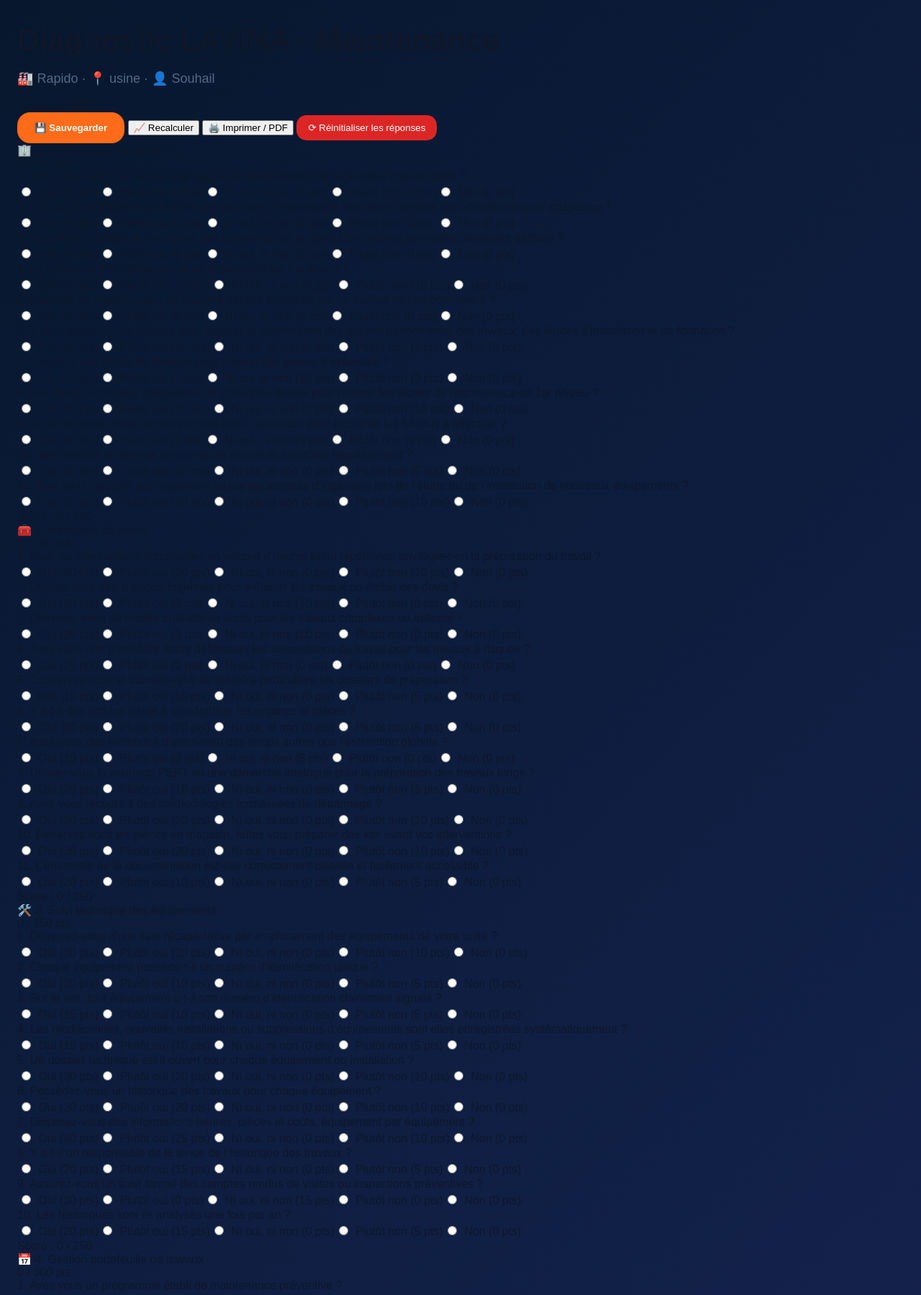
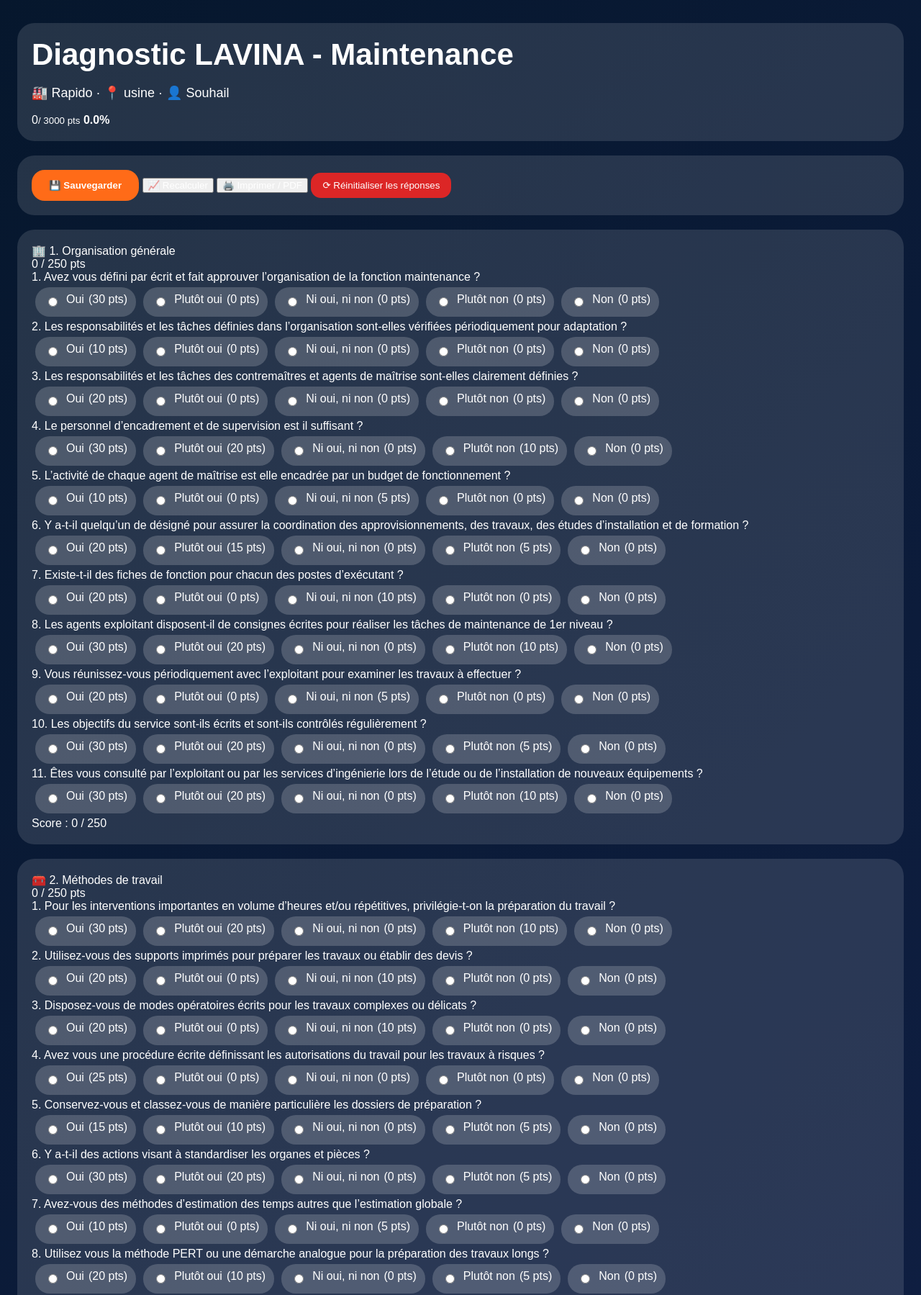
Before and after one commit to elansarisouhail0-star/lavina-app, a Flask app: page /diagnostic/1 in a window 1280 px wide. Shown: the part 62-1861 px from the top of the page at 72% size. Run offline with Flask 3, Linux system fonts and the light colour scheme; a user stored in the database is signed in; data comes from the database, SQL or seed files in the repository.

Commit message:
Update diagnostic.html

```diff
--- a/templates/diagnostic.html
+++ b/templates/diagnostic.html
@@ -1,5 +1,52 @@
 {% extends "layout.html" %}
 {% block content %}
+<style>
+.page, main, body {
+  background: linear-gradient(135deg,#06172d,#172554,#1e293b) !important;
+  color: white !important;
+}
+
+.page * {
+  color: white !important;
+}
+
+input,
+button {
+  color: black !important;
+}
+
+.primary,
+#saveBtn,
+button.primary {
+  background: #ff6b18 !important;
+  color: white !important;
+}
+
+.danger,
+#resetAllBtn {
+  background: #dc2626 !important;
+  color: white !important;
+}
+
+.section-card,
+.card,
+.diagnostic-hero,
+.toolbar {
+  background: rgba(255,255,255,0.12) !important;
+  border-radius: 24px !important;
+  padding: 20px !important;
+  margin-bottom: 20px !important;
+}
+
+.radio-group label {
+  background: rgba(255,255,255,0.18) !important;
+  padding: 8px 12px !important;
+  border-radius: 20px !important;
+  margin: 5px !important;
+  display: inline-flex !important;
+  gap: 6px !important;
+}
+</style>
 <section class="diagnostic-hero">
   <div>
     <h1>{{ diagnostic.title }}</h1>
```
